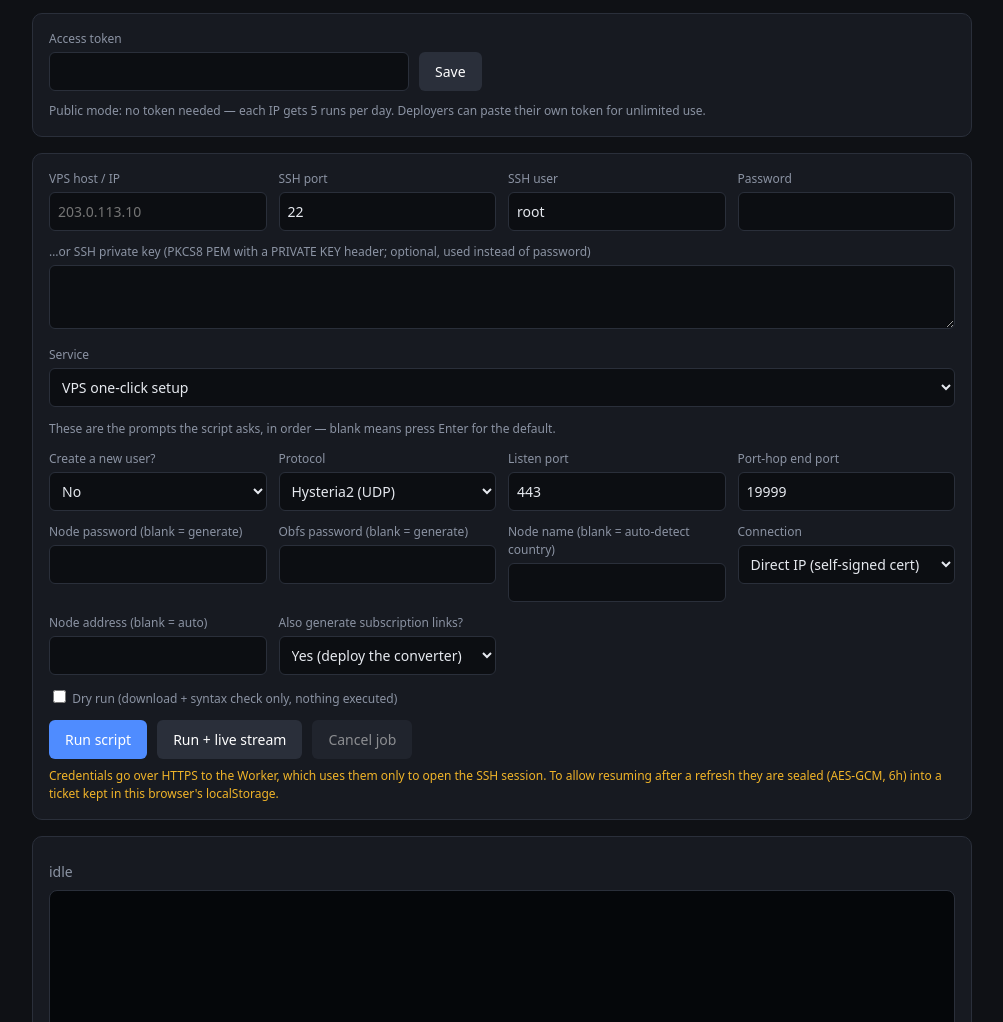
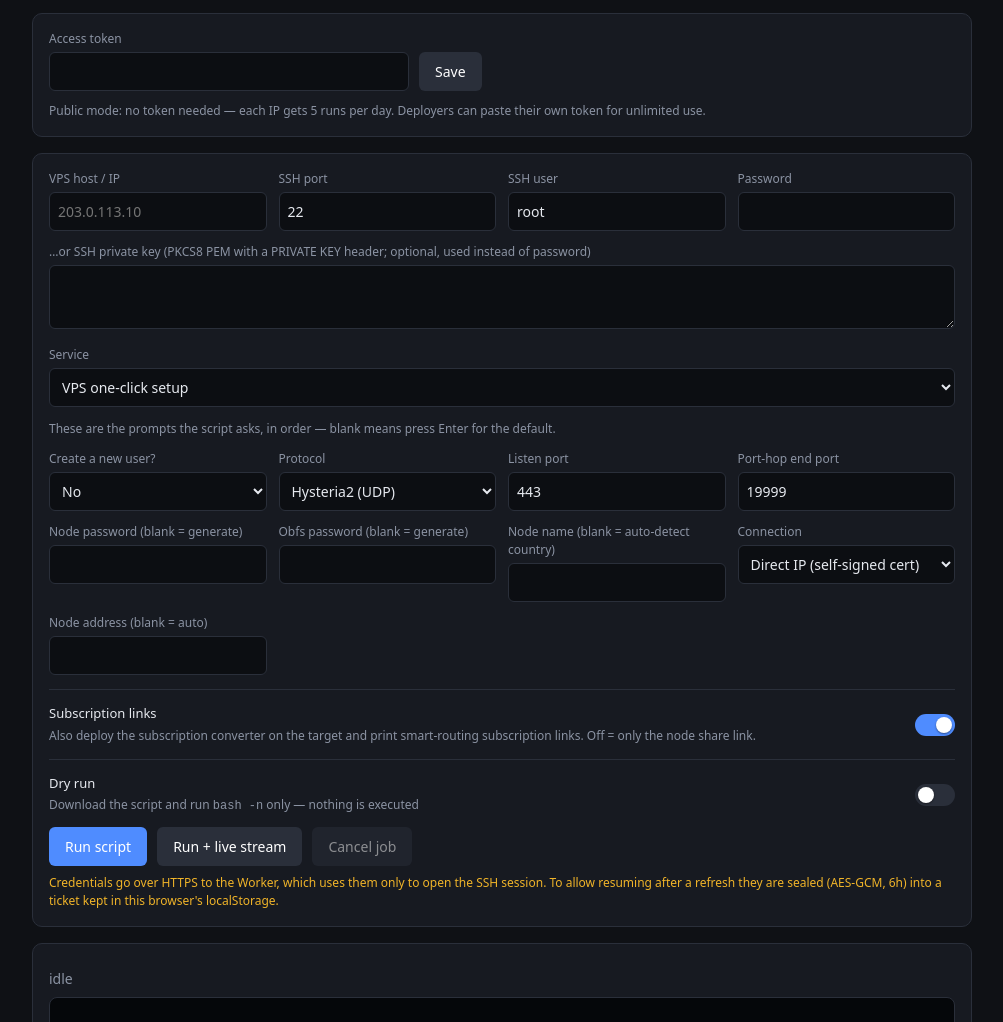
Before and after one commit to kottregrossmeyer-lab/one-click-vps-deploy, a website: page panel/src/page.html in a window 1280 px wide. Shown: the part 78-1100 px from the top of the page, without its empty margins (138-1141 px from the left). Drawn offline with Linux system fonts and the light colour scheme; no server answers.

Commit message:
panel: 订阅链接/试运行改成开关(带说明)，去掉要/不要的下拉

```diff
--- a/panel/src/page.html
+++ b/panel/src/page.html
@@ -31,6 +31,15 @@ pre{background:#05070a;border:1px solid var(--bd);border-radius:8px;padding:12px
 @media (max-width:560px){.jobs .jobrow{gap:8px}.jobs .jbtn{padding:5px 10px}}
 .quota{font-size:12px;color:var(--mut);margin:-8px 0 16px;line-height:1.6}
 .quota b{color:var(--fg);font-weight:600}
+.swrow{display:flex;align-items:center;gap:16px;margin-top:14px;padding-top:14px;border-top:1px solid var(--bd)}
+.swrow .txt{flex:1;min-width:0}
+.swrow .t{font-size:13px;color:var(--fg)}
+.swrow .s{font-size:12px;color:var(--mut);line-height:1.5;margin-top:3px}
+.switch{position:relative;flex:none;width:40px;height:22px;border-radius:999px;background:#2a2f3a;border:0;padding:0;cursor:pointer;transition:background .18s}
+.switch::after{content:'';position:absolute;top:3px;left:3px;width:16px;height:16px;border-radius:50%;background:#fff;box-shadow:0 1px 2px rgba(0,0,0,.45);transition:transform .18s ease}
+.switch[aria-checked="true"]{background:var(--acc)}
+.switch[aria-checked="true"]::after{transform:translateX(18px)}
+.switch:focus-visible{outline:2px solid rgba(79,140,255,.55);outline-offset:2px}
 .hint{font-size:12px;color:var(--mut);margin-top:10px;line-height:1.6}
 .hint code{font-family:ui-monospace,Consolas,monospace;background:#0c0e12;border:1px solid var(--bd);border-radius:4px;padding:1px 5px;font-size:11px}
 .lang{position:absolute;right:12px;top:10px;z-index:30}
@@ -87,7 +96,7 @@ pre{background:#05070a;border:1px solid var(--bd);border-radius:8px;padding:12px
 <div><label data-i="hp2">HTTP port (blank = HTTPS+1)</label><input id="hp2"></div>
 <div><label data-i="pip">Public IP (blank = auto-detect)</label><input id="pip"></div></div></div>
 <div id="f-ans" class="hide" style="margin-top:12px"><div id="hy2form" class="hide"></div></div>
-<div class="row"><label style="margin:0"><input type="checkbox" id="dry" style="width:auto"> <span data-i="dry">Dry run (download + syntax check only, nothing executed)</span></label></div>
+<div class="swrow"><div class="txt"><div class="t" data-i="drytitle">Dry run</div><div class="s" data-i="dry">Dry run (download + syntax check only, nothing executed)</div></div><button class="switch" id="drysw" type="button" role="switch" aria-checked="false" data-al="drytitle"></button></div>
 <div class="row"><button id="go" data-i="go">Run script</button><button class="sec" id="gostream" data-i="gostream" data-al="gostream_al">Run + live stream</button><button class="sec" id="cancel" disabled data-i="cancel">Cancel job</button></div>
 <div class="warn" style="margin-top:8px" data-i="priv">Credentials go over HTTPS to the Worker, which uses them only to open the SSH session. To allow resuming after a refresh they are sealed (AES-GCM, 6h) into a ticket kept in this browser's localStorage.</div>
 </div>
@@ -119,8 +128,8 @@ const I={
   g_connect:'Connection',go_connect_1:'Direct IP (self-signed cert)',go_connect_2:'Domain (Let\'s Encrypt)',
   g_domain:'Domain',g_email:'LE email (blank = admin@domain)',g_ip:'Node address (blank = auto)',
   g_sshmode:'SSH login',go_sshmode_1:'Password',go_sshmode_2:'Public key',g_pubkey:'SSH public key',
-  g_sub:'Also generate subscription links?',go_sub_y:'Yes (deploy the converter)',go_sub_n:'No (share link only)',
-  dry:'Dry run (download + syntax check only, nothing executed)',go:'Run script',gostream:'Run + live stream',gostream_al:'Hold one request open and stream live output',cancel:'Cancel job',
+  g_sub:'Subscription links',g_sub_s:'Also deploy the subscription converter on the target and print smart-routing subscription links. Off = only the node share link.',
+  dry:'Download the script and run <code>bash -n</code> only — nothing is executed',drytitle:'Dry run',go:'Run script',gostream:'Run + live stream',gostream_al:'Hold one request open and stream live output',cancel:'Cancel job',
   priv:"Credentials go over HTTPS to the Worker, which uses them only to open the SSH session. To allow resuming after a refresh they are sealed (AES-GCM, 6h) into a ticket kept in this browser's localStorage.",
   result:'Result',copied:'Copied',
   k_http_t:'HTTP subscription',k_http_d:'Use this when the TLS cert is self-signed — no need to skip verification',
@@ -152,8 +161,8 @@ const I={
   g_connect:'连接方式',go_connect_1:'IP 直连（自签证书）',go_connect_2:'域名（申请 LE 证书）',
   g_domain:'域名',g_email:'LE 邮箱（留空=admin@域名）',g_ip:'节点地址（留空=自动）',
   g_sshmode:'SSH 登录方式',go_sshmode_1:'密码登录',go_sshmode_2:'公钥登录',g_pubkey:'SSH 公钥',
-  g_sub:'输出智能分流通用订阅链接？',go_sub_y:'要（顺带部署订阅转换）',go_sub_n:'不要（只给节点链接）',
-  dry:'试运行（仅下载并检查语法，不执行任何内容）',go:'运行脚本',gostream:'运行并实时输出',gostream_al:'保持一个请求不断开，实时推送输出',cancel:'取消任务',
+  g_sub:'生成订阅链接',g_sub_s:'在目标机顺带部署订阅转换服务，输出智能分流的通用订阅地址；关掉则只给节点分享链接。',
+  dry:'只下载脚本并做 <code>bash -n</code> 语法检查，不执行任何内容',drytitle:'试运行',go:'运行脚本',gostream:'运行并实时输出',gostream_al:'保持一个请求不断开，实时推送输出',cancel:'取消任务',
   priv:'账号信息经 HTTPS 发给 Worker，仅用于建立 SSH 连接。为了刷新页面后能继续查看任务，它们会被加密（AES-GCM，6 小时有效）成一个凭证，保存在本浏览器的 localStorage 中。',
   result:'结果',copied:'已复制',
   k_http_t:'HTTP 订阅',k_http_d:'自签证书时用这个，客户端不用跳过证书校验',
@@ -228,14 +237,16 @@ const HY2=[
  {k:'ip',t:'text',show:v=>v.proto!=='2'&&v.connect!=='2'},
  {k:'sshmode',t:'select',opts:[['1','go_sshmode_1'],['2','go_sshmode_2']],def:'1',show:v=>v.user==='y'},
  {k:'pubkey',t:'textarea',show:v=>v.user==='y'&&v.sshmode==='2'},
- {k:'sub',t:'select',opts:[['y','go_sub_y'],['n','go_sub_n']],def:'y'}
+ {k:'sub',t:'switch',def:'y'}
 ];
 let HY2V={};
 function hy2Defaults(){HY2V={};HY2.forEach(f=>HY2V[f.k]=f.def||'')}
 function renderHy2(){const box=$('hy2form');box.innerHTML='';
  const intro=document.createElement('div');intro.className='hint';intro.style.margin='0 0 12px';intro.textContent=L('g_hint');box.appendChild(intro);
  const g=document.createElement('div');g.className='grid';box.appendChild(g);
+ const extras=[];
  HY2.forEach(f=>{if(f.show&&!f.show(HY2V))return;
+  if(f.t==='switch'){extras.push(f);return}
   const d=document.createElement('div');const l=document.createElement('label');l.textContent=L('g_'+f.k);d.appendChild(l);
   let el;
   if(f.t==='select'){el=document.createElement('select');f.opts.forEach(([v,key])=>{const o=document.createElement('option');o.value=v;o.textContent=L(key);if((HY2V[f.k]||f.def)===v)o.selected=true;el.appendChild(o)});}
@@ -243,7 +254,17 @@ function renderHy2(){const box=$('hy2form');box.innerHTML='';
   else{el=document.createElement('input');el.type=f.t==='password'?'password':f.t==='number'?'number':'text';el.value=HY2V[f.k]||'';}
   const on=()=>{HY2V[f.k]=el.value;if(f.t==='select'){HY2V[f.k]=el.value;renderHy2()}};
   if(f.t==='select')el.onchange=on;else el.oninput=on;
-  d.appendChild(el);g.appendChild(d)})}
+  d.appendChild(el);g.appendChild(d)});
+ extras.forEach(f=>{const row=document.createElement('div');row.className='swrow';
+  const txt=document.createElement('div');txt.className='txt';
+  const ti=document.createElement('div');ti.className='t';ti.textContent=L('g_'+f.k);
+  const su=document.createElement('div');su.className='s';su.textContent=L('g_'+f.k+'_s');
+  txt.append(ti,su);
+  const sw=document.createElement('button');sw.className='switch';sw.type='button';sw.setAttribute('role','switch');
+  const on=()=>HY2V[f.k]!=='n';
+  sw.setAttribute('aria-checked',on()?'true':'false');
+  sw.onclick=()=>{HY2V[f.k]=on()?'n':'y';sw.setAttribute('aria-checked',on()?'true':'false')};
+  row.append(txt,sw);box.appendChild(row)})}
 function composeHy2(){const v=HY2V,a=[];const y=v.user==='y';
  a.push(y?'y':'');
  if(y){a.push(v.uname||'');a.push(v.upass||'')}
@@ -266,6 +287,8 @@ const sel=()=>{const s=$('script').value;
  if(s==='hy2'){if(!HY2V.user)hy2Defaults();renderHy2()}};
 $('script').onchange=sel;sel();
 let cur=null,running=false,buf='';
+let DRY=false;
+$('drysw').onclick=()=>{DRY=!DRY;$('drysw').setAttribute('aria-checked',DRY?'true':'false')};
 const jobs=()=>JSON.parse(localStorage.getItem('dp-jobs')||'[]').filter(j=>j.expires>Date.now());
 const saveJob=j=>{const a=jobs().filter(x=>x.id!==j.id);a.unshift(j);localStorage.setItem('dp-jobs',JSON.stringify(a.slice(0,8)));renderJobs()};
 function renderJobs(){const a=jobs();$('jobscard').classList.toggle('hide',!a.length);$('jobs').innerHTML='';
@@ -307,7 +330,7 @@ async function follow(j,off,stream){running=true;cur=j;$('cancel').disabled=fals
  }catch(e){setSt(()=>L('err')+e.message,'err')}
  showResult();running=false;$('go').disabled=$('gostream').disabled=false;$('cancel').disabled=true}
 async function run(stream){if(running)return;buf='';paint();$('res').classList.add('hide');setSt(()=>L('starting'));
- const body={host:$('host').value.trim(),port:$('port').value.trim(),user:$('user').value.trim(),password:$('pw').value,key:$('key').value,script:$('script').value,dry:$('dry').checked,
+ const body={host:$('host').value.trim(),port:$('port').value.trim(),user:$('user').value.trim(),password:$('pw').value,key:$('key').value,script:$('script').value,dry:DRY,
   args:{link:$('link').value,link2:$('link2').value,httpsPort:$('hp').value.trim(),httpPort:$('hp2').value.trim(),publicIp:$('pip').value.trim(),answers:$('script').value==='hy2'?composeHy2():[]}};
  try{const j=await api('start',body);loadInfo();const rec={id:j.id,ticket:j.ticket,script:j.script,host:j.host,dry:j.dry,expires:j.expires,started:Date.now()};saveJob(rec);$('pw').value='';$('key').value='';await follow(rec,0,stream)}
  catch(e){setSt(()=>L('err')+e.message,'err')}}
```
